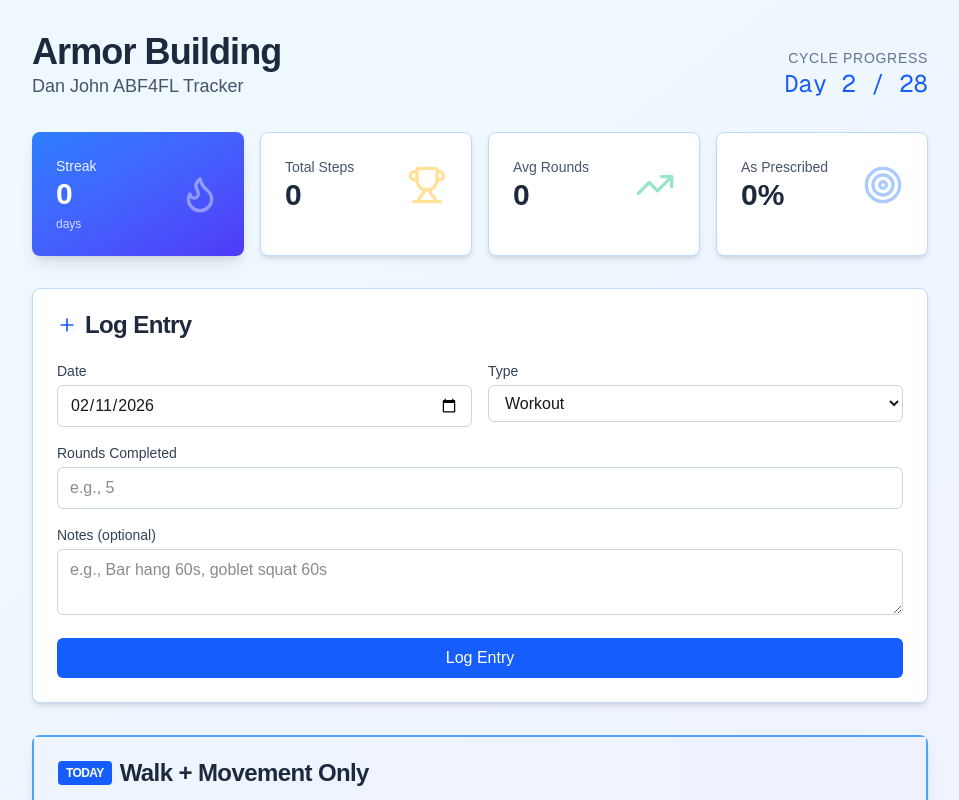
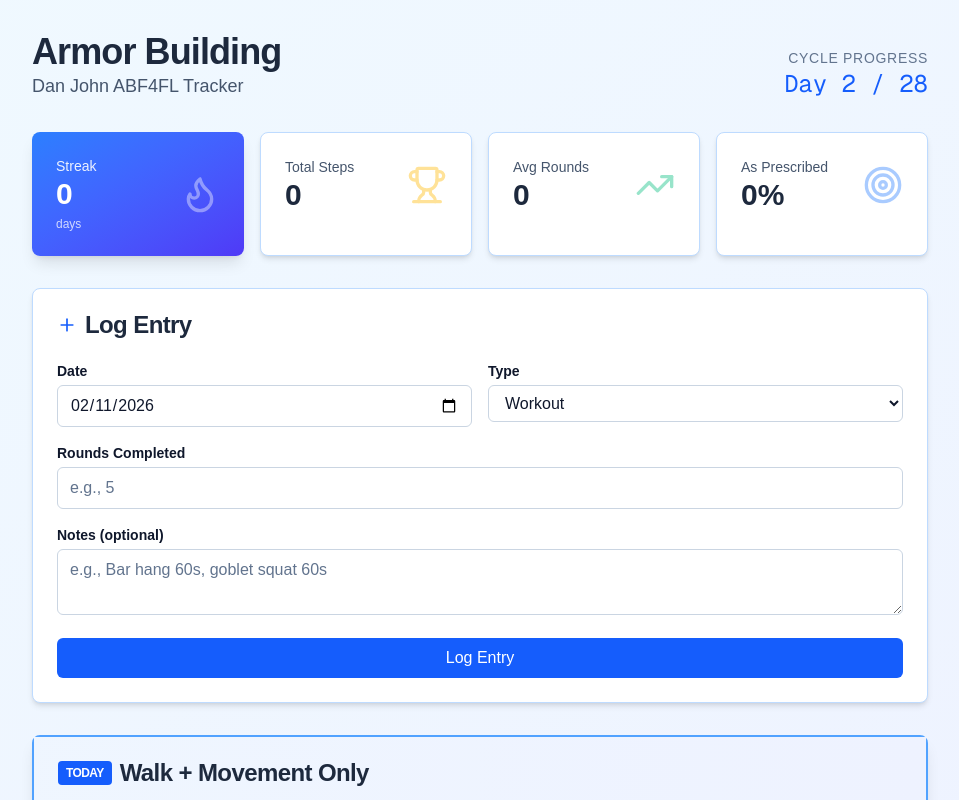
Before and after one commit to btconway/fitness-tracker, a Next.js app: page / in a window 1280 px wide. Shown: the top 800 px of the page, without its empty margins (160-1119 px from the left). Built offline with nearby package versions, Linux system fonts and the light colour scheme; no server answers; the database is empty.

Commit message:
fix: darken form labels and input text
- Labels now slate-900 (darker) and font-semibold
- Input text now slate-900 for better readability
- Placeholder text slate-500 (medium contrast)

```diff
--- a/src/components/LogForm.tsx
+++ b/src/components/LogForm.tsx
@@ -63,25 +63,25 @@
         <form onSubmit={handleSubmit} className="space-y-4">
           <div className="grid grid-cols-2 gap-4">
             <div>
-              <label className="block text-sm font-medium text-slate-700 mb-1">
+              <label className="block text-sm font-semibold text-slate-900 mb-1">
                 Date
               </label>
               <input
                 type="date"
                 value={date}
                 onChange={(e) => setDate(e.target.value)}
-                className="w-full px-3 py-2 border border-slate-300 rounded-md focus:outline-none focus:ring-2 focus:ring-blue-500"
+                className="w-full px-3 py-2 border border-slate-300 rounded-md focus:outline-none focus:ring-2 focus:ring-blue-500 text-slate-900"
                 required
               />
             </div>
             <div>
-              <label className="block text-sm font-medium text-slate-700 mb-1">
+              <label className="block text-sm font-semibold text-slate-900 mb-1">
                 Type
               </label>
               <select
                 value={type}
                 onChange={(e) => setType(e.target.value as 'WORKOUT' | 'STEPS')}
-                className="w-full px-3 py-2 border border-slate-300 rounded-md focus:outline-none focus:ring-2 focus:ring-blue-500"
+                className="w-full px-3 py-2 border border-slate-300 rounded-md focus:outline-none focus:ring-2 focus:ring-blue-500 text-slate-900"
               >
                 <option value="WORKOUT">Workout</option>
                 <option value="STEPS">Steps</option>
@@ -91,7 +91,7 @@
 
           {type === 'WORKOUT' && (
             <div>
-              <label className="block text-sm font-medium text-slate-700 mb-1">
+              <label className="block text-sm font-semibold text-slate-900 mb-1">
                 Rounds Completed
               </label>
               <input
@@ -101,14 +101,14 @@
                 value={rounds}
                 onChange={(e) => setRounds(e.target.value)}
                 placeholder="e.g., 5"
-                className="w-full px-3 py-2 border border-slate-300 rounded-md focus:outline-none focus:ring-2 focus:ring-blue-500"
+                className="w-full px-3 py-2 border border-slate-300 rounded-md focus:outline-none focus:ring-2 focus:ring-blue-500 text-slate-900 placeholder:text-slate-500"
               />
             </div>
           )}
 
           {type === 'STEPS' && (
             <div>
-              <label className="block text-sm font-medium text-slate-700 mb-1">
+              <label className="block text-sm font-semibold text-slate-900 mb-1">
                 Total Steps
               </label>
               <input
@@ -117,14 +117,14 @@
                 value={steps}
                 onChange={(e) => setSteps(e.target.value)}
                 placeholder="e.g., 10000"
-                className="w-full px-3 py-2 border border-slate-300 rounded-md focus:outline-none focus:ring-2 focus:ring-blue-500"
+                className="w-full px-3 py-2 border border-slate-300 rounded-md focus:outline-none focus:ring-2 focus:ring-blue-500 text-slate-900 placeholder:text-slate-500"
                 required={type === 'STEPS'}
               />
             </div>
           )}
 
           <div>
-            <label className="block text-sm font-medium text-slate-700 mb-1">
+            <label className="block text-sm font-semibold text-slate-900 mb-1">
               Notes (optional)
             </label>
             <textarea
@@ -132,7 +132,7 @@
               onChange={(e) => setNote(e.target.value)}
               placeholder="e.g., Bar hang 60s, goblet squat 60s"
               rows={2}
-              className="w-full px-3 py-2 border border-slate-300 rounded-md focus:outline-none focus:ring-2 focus:ring-blue-500"
+              className="w-full px-3 py-2 border border-slate-300 rounded-md focus:outline-none focus:ring-2 focus:ring-blue-500 text-slate-900 placeholder:text-slate-500"
             />
           </div>
 
```
